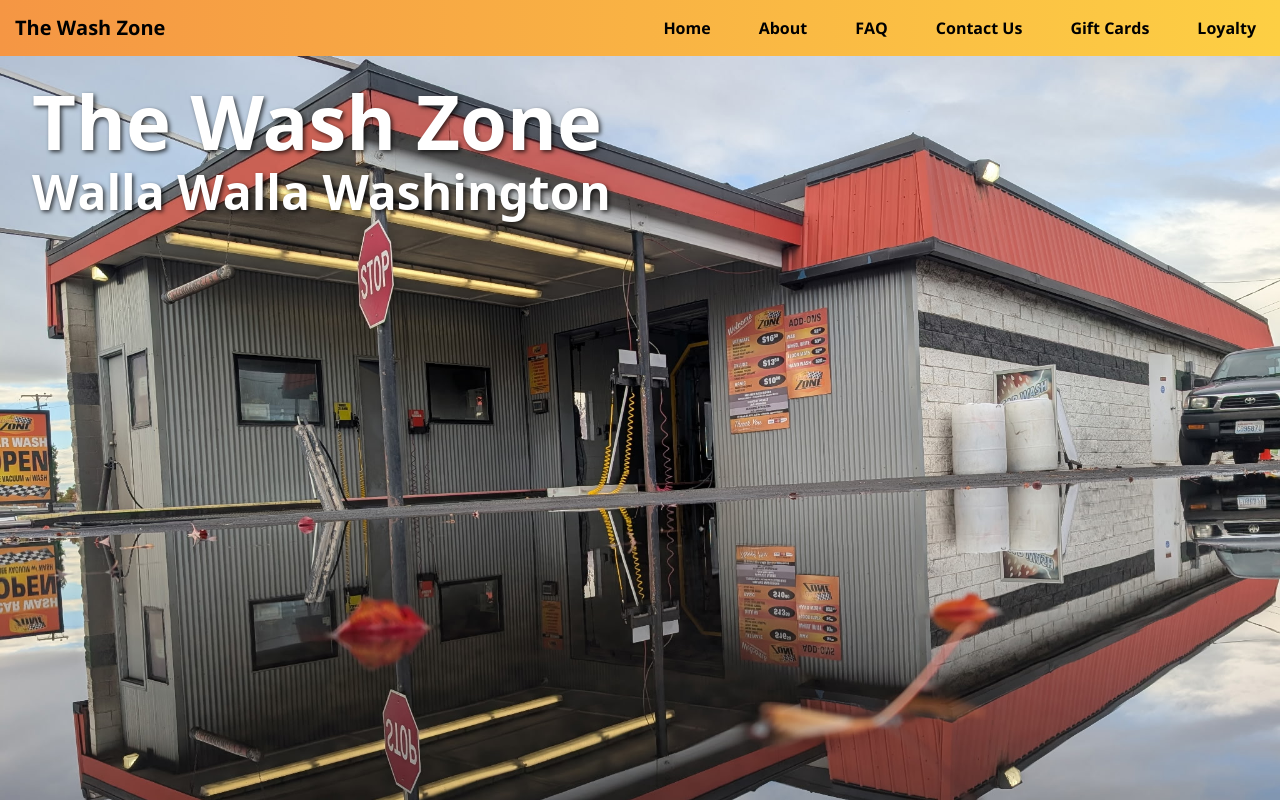
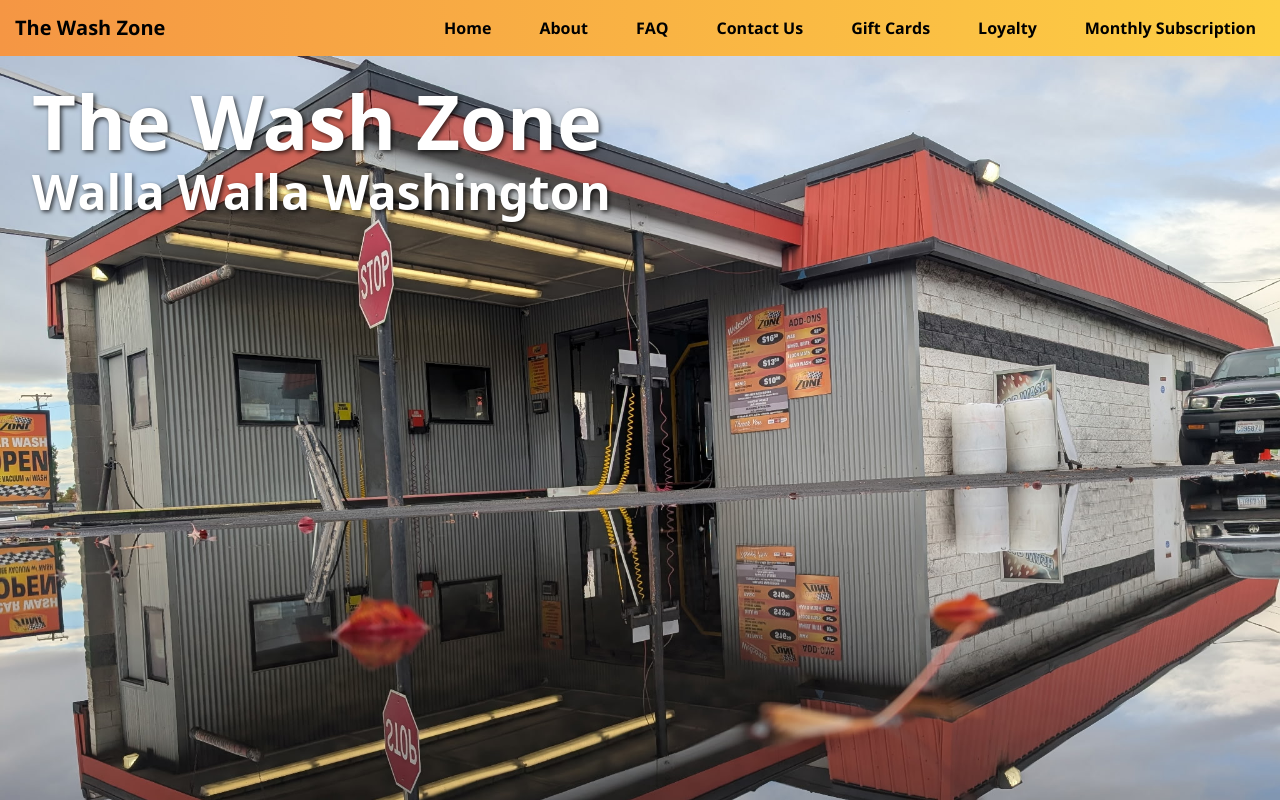
Before and after one commit to TheWashZone/Website, a React (Vite) app in the folder website/: page / in a window 1280 px wide. Shown: the top 800 px of the page. Built offline with nearby package versions, Linux system fonts and the light colour scheme.

Commit message:
Add monthly subscription nav link

```diff
--- a/website/src/App.jsx
+++ b/website/src/App.jsx
@@ -30,6 +30,7 @@ function App() {
                  <Nav.Link as={Link} to="/contact-us" className="text-black px-4 d-none d-lg-block fw-bold">Contact Us</Nav.Link>
                  <Nav.Link as={Link} to="/gift-card" className="text-black px-4 d-none d-lg-block fw-bold">Gift Cards</Nav.Link>
                  <Nav.Link as={Link} to="/loyalty-page" className="text-black px-4 d-none d-lg-block fw-bold">Loyalty</Nav.Link>
+                 <Nav.Link as={Link} to="/monthly-subscription" className="text-black px-4 d-none d-lg-block fw-bold">Monthly Subscription</Nav.Link>
               </Nav>
             </Container>
           </Navbar>
```
